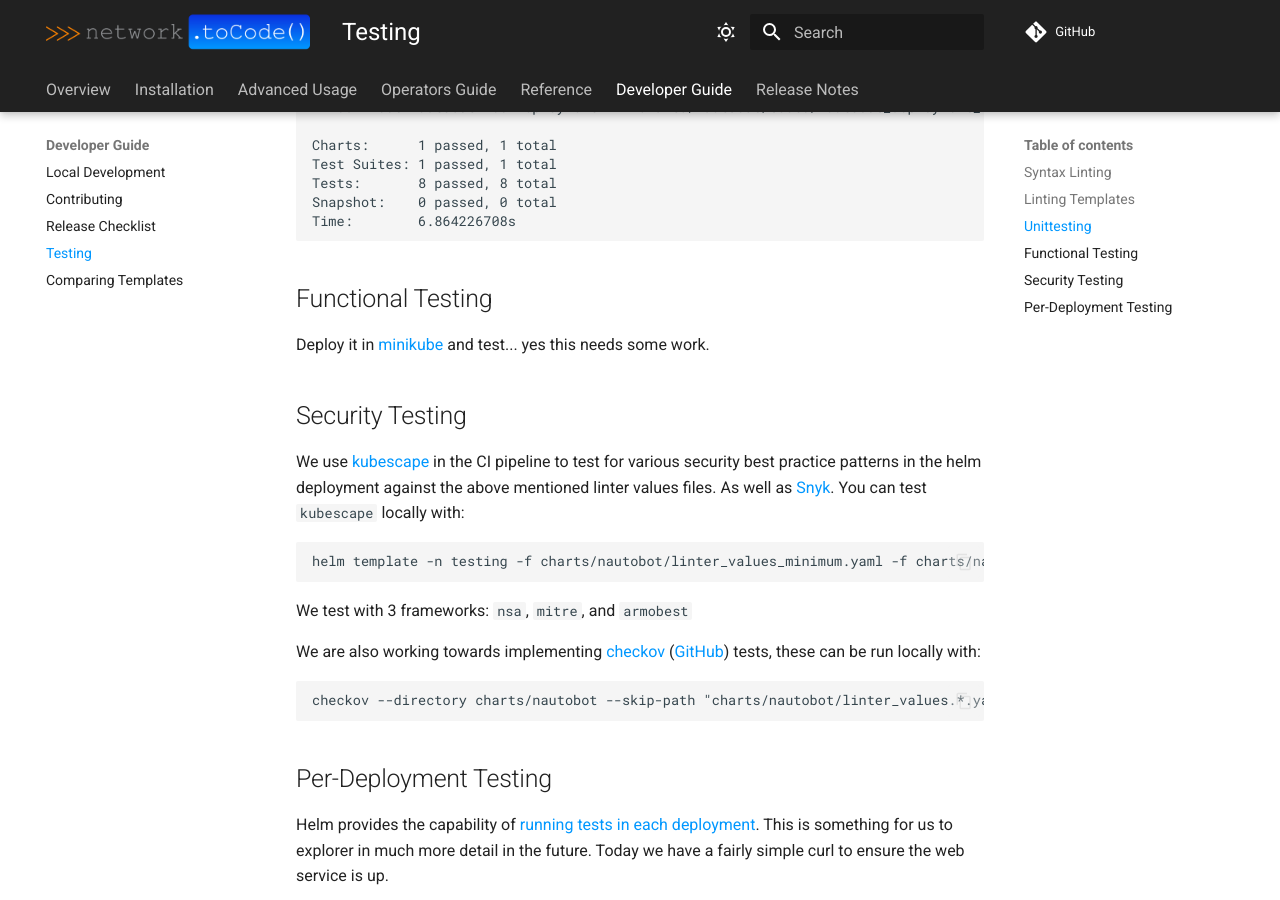
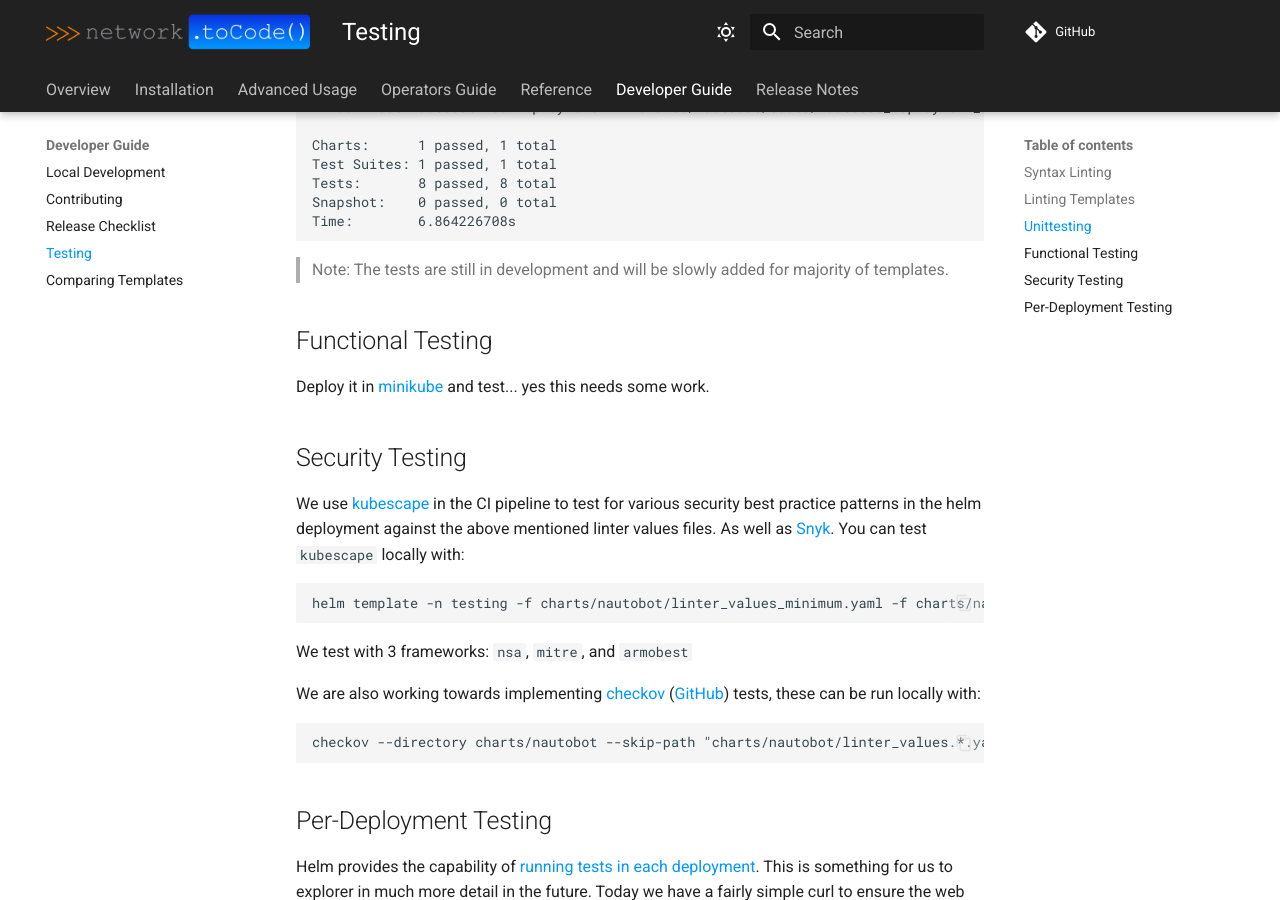
Before and after one commit to nautobot/helm-charts, an MkDocs documentation site: the page built from docs/development/testing.md, in a window 1280 px wide and 900 px high, scrolled down 949 px. Built offline with MkDocs 1.6.1 and Material for MkDocs 9.7.7, drawn with Linux system fonts in a browser that asks for light colours; comment, search, counter and statistics services are not loaded.

Commit message:
add the note

````diff
--- a/docs/development/testing.md
+++ b/docs/development/testing.md
@@ -33,6 +33,8 @@ Snapshot:    0 passed, 0 total
 Time:        6.864226708s
 ```
 
+> Note: The tests are still in development and will be slowly added for majority of templates.
+
 
 ## Functional Testing
 
````
